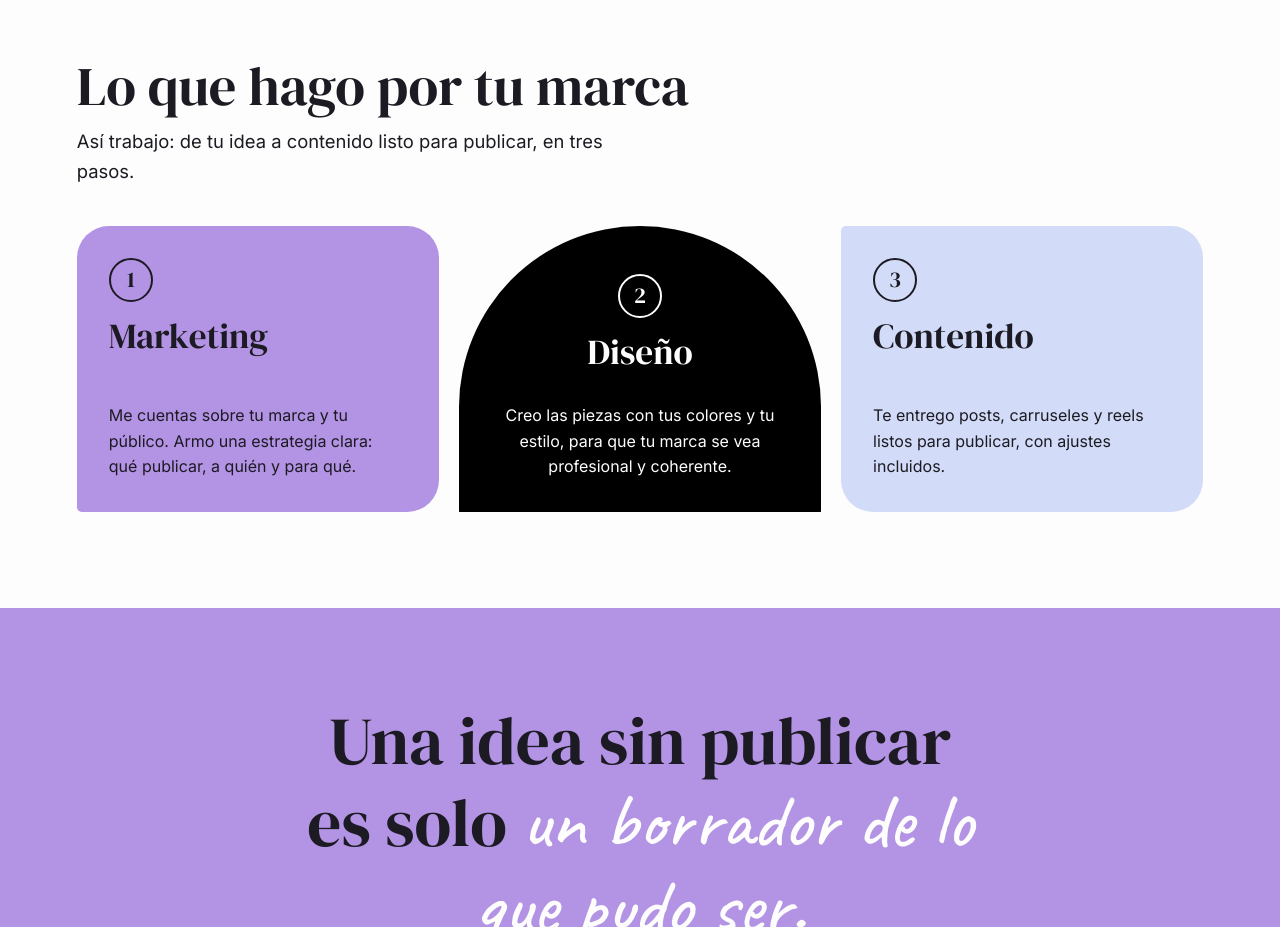
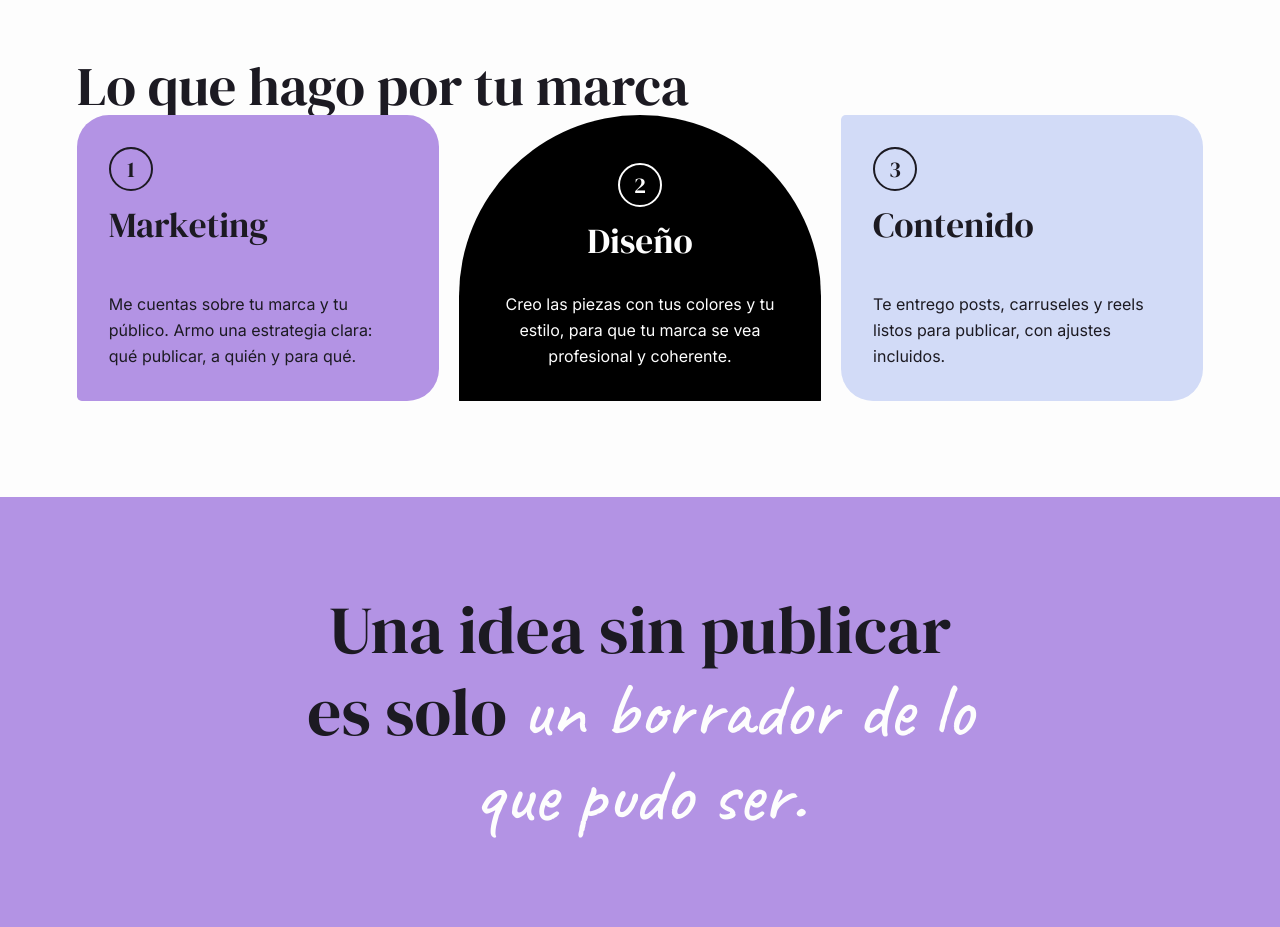
Before and after one commit to dzabalab/zabalacrea, a plain HTML site: page index.html in a window 1280 px wide. Shown: the part 1120-2047 px from the top of the page. Drawn offline with Linux system fonts and the light colour scheme.

Commit message:
Update index.html

```diff
--- a/index.html
+++ b/index.html
@@ -52,7 +52,6 @@
 
     <section class="servicios" id="servicios">
       <h2>Lo que hago por tu marca</h2>
-      <p class="servicios__intro">Así trabajo: de tu idea a contenido listo para publicar, en tres pasos.</p>
       <ol class="servicios__lista">
         <li class="servicio servicio--lila">
           <div>
```
